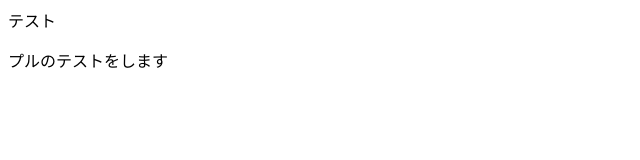
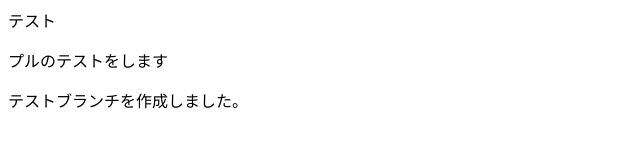
Before and after one commit to H-Wami/git-test, a plain HTML site: page index.html in a window 1280 px wide. Shown: the whole page, without its empty margins (0-640 px from the left). Drawn offline with Linux system fonts and the light colour scheme.

Commit message:
テストブランチ作成しました。

```diff
--- a/index.html
+++ b/index.html
@@ -1,2 +1,3 @@
 <p>テスト</p>
 <p>プルのテストをします</p>
+<p>テストブランチを作成しました。</p>
```
